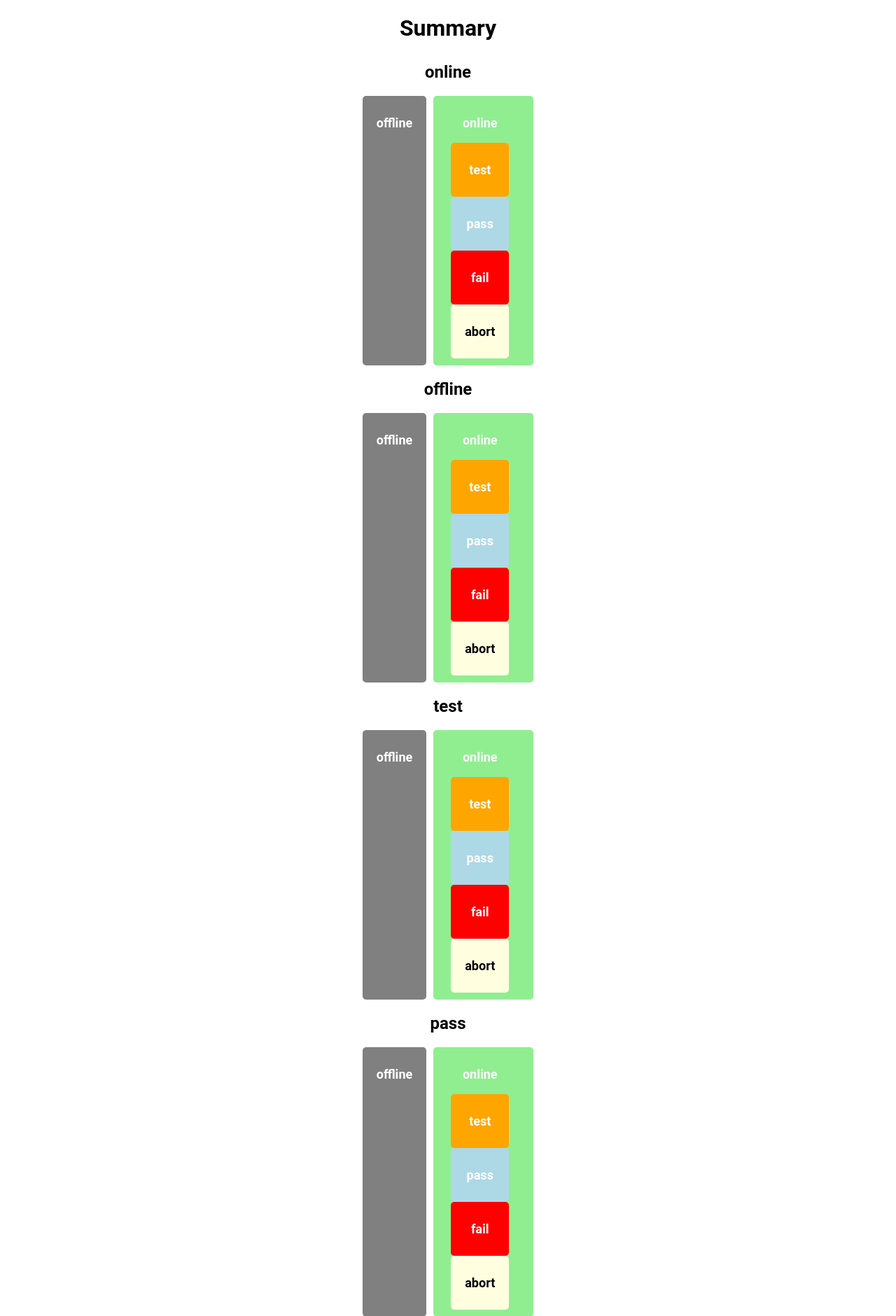
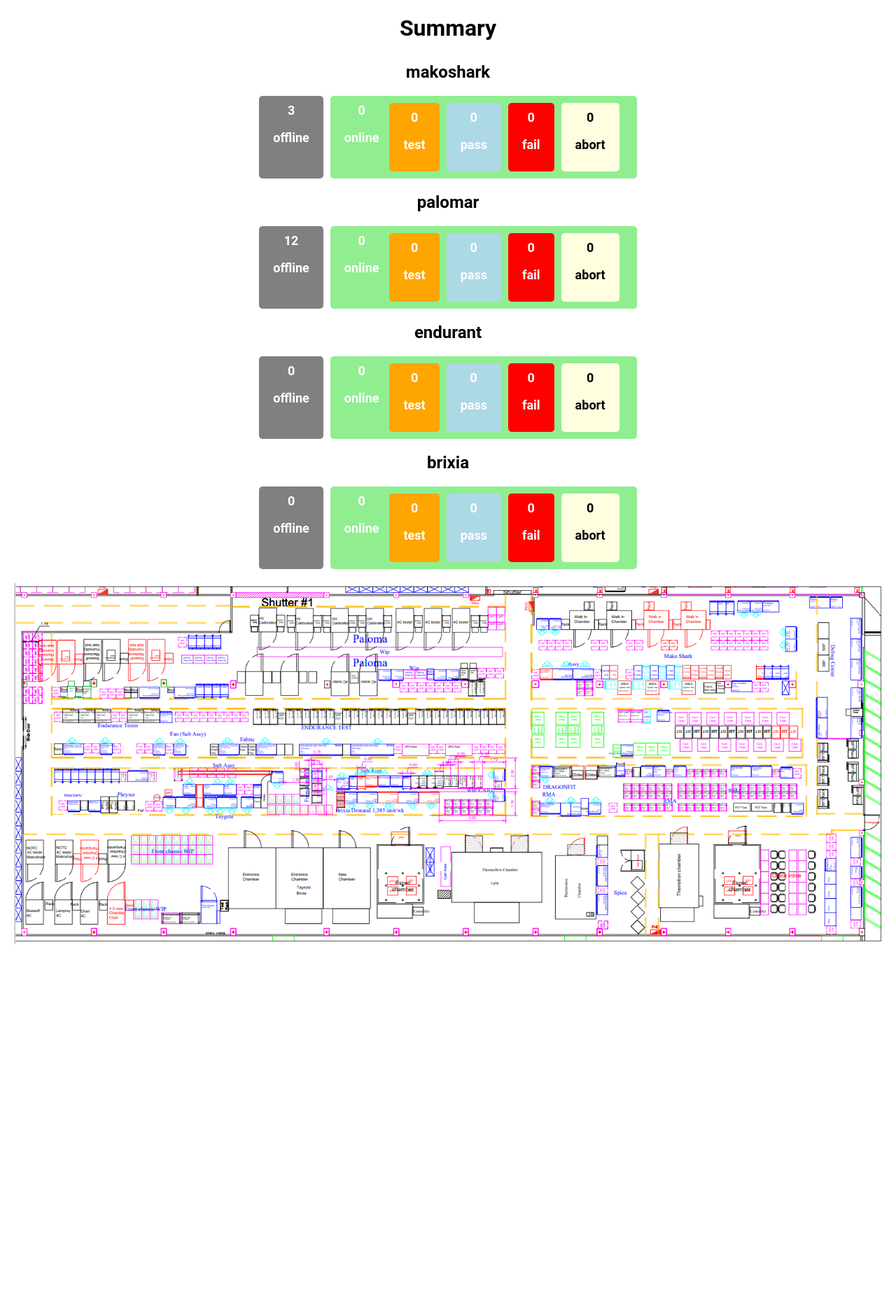
Before and after one commit to ArheaTee/Dashboard-CTH, a Flask app: page / in a window 1280 px wide. Shown: the part 66-1946 px from the top of the page at 70% size. After the commit the page ends 1415 px from the top, so only its background shows below. Run offline with Flask 3, Linux system fonts and the light colour scheme; data that the repository does not hold is empty; some libraries are stand-ins or nearby versions.

Commit message:
แยก pro duct ในหน้า home

```diff
--- a/app.py
+++ b/app.py
@@ -18,14 +18,14 @@ app.jinja_env.filters['remove_suffix'] = remove_suffix
 
 @app.route('/')
 def home():
-    all_data, offline_urls = fetch_data_from_urls()
-    summary = calculate_summary(all_data, offline_urls)
+    all_data = fetch_data_from_urls()
+    summary = calculate_summary(all_data)
     return render_template('index.html', summary=summary, data=all_data)
 
 @app.route('/realtime')
 def realtime():
-    all_data, offline_urls = fetch_data_from_urls()
-    summary = calculate_summary(all_data, offline_urls)
+    all_data = fetch_data_from_urls()
+    summary = calculate_summary(all_data)
     return render_template('realtime.html', data=all_data, summary=summary, urls_data=urls_data)
 
 @app.route('/history')
@@ -34,59 +34,54 @@ def history():
 
 def fetch_data_from_urls():
     all_data = {}
-    offline_urls = set(urls_data.keys())
-    for key, url in urls_data.items():
-        try:
-            response = requests.get(url, timeout=5)
-            response.raise_for_status()
-            data = response.json()
-            all_data[key] = [
-                {
-                    "id": station["station_id"],
-                    "station_name": station.get("station_name", "unknown"),
-                    "result": station.get("previous_process_plan_result", ""),
-                    "display": station.get("elapsed_seconds_for_display", "unknown"),
-                    "current_status": station.get("current_status"),
-                    "current_station_status": station.get("current_station_status"),
-                    "source": key,
-                }
-                for station in data
-            ]
-            data_with_timestamp = [
-                {**station_data, "timestamp": datetime.datetime.now()}
-                for station_data in all_data[key]
-            ]
-            save_data_to_mongo(mongo, {key: data_with_timestamp})
-            offline_urls.remove(key)
-        except requests.exceptions.RequestException as e:
-            all_data[key] = [{"error": str(e)}]
-    return all_data, offline_urls
+    for group, urls in urls_data.items():
+        all_data[group] = {}
+        for key, url in urls.items():
+            try:
+                response = requests.get(url, timeout=5)
+                response.raise_for_status()
+                data = response.json()
+                all_data[group][key] = [
+                    {
+                        "id": station["station_id"],
+                        "station_name": station.get("station_name", "unknown"),
+                        "result": station.get("previous_process_plan_result", ""),
+                        "display": station.get("elapsed_seconds_for_display", "unknown"),
+                        "current_status": station.get("current_status"),
+                        "current_station_status": station.get("current_station_status"),
+                        "source": key,
+                    }
+                    for station in data
+                ]
+                data_with_timestamp = [
+                    {**station_data, "timestamp": datetime.datetime.now()}
+                    for station_data in all_data[group][key]
+                ]
+                save_data_to_mongo(mongo, {key: data_with_timestamp})
+            except requests.exceptions.RequestException as e:
+                all_data[group][key] = [{"error": str(e)}]
+    return all_data
 
-def calculate_summary(data, offline_urls):
-    summary = {
-        "online": 0,
-        "offline": len(offline_urls),
-        "test": 0,
-        "pass": 0,
-        "fail": 0,
-        "abort": 0
-    }
+def calculate_summary(data):
+    summary = {group: {"online": 0, "offline": 0, "test": 0, "pass": 0, "fail": 0, "abort": 0} for group in urls_data}
 
-    for key, stations in data.items():
-        online = False
-        for station in stations:
-            if "error" not in station:
-                online = True
-                summary["test"] += 1
-                if station["result"] == "PASSED":
-                    summary["pass"] += 1
-                elif station["result"] == "FAILED":
-                    summary["fail"] += 1
-                elif station["result"] == "ABORTED":
-                    summary["abort"] += 1
-        if online:
-            summary["online"] += 1
-
+    for group, stations in data.items():
+        for key, station_data in stations.items():
+            online = False
+            for station in station_data:
+                if "error" not in station:
+                    online = True
+                    summary[group]["test"] += 1
+                    if station["result"] == "PASSED":
+                        summary[group]["pass"] += 1
+                    elif station["result"] == "FAILED":
+                        summary[group]["fail"] += 1
+                    elif station["result"] == "ABORTED":
+                        summary[group]["abort"] += 1
+            if online:
+                summary[group]["online"] += 1
+            else:
+                summary[group]["offline"] += 1
     return summary
 
 if __name__ == "__main__":
--- a/templates/index.html
+++ b/templates/index.html
@@ -31,6 +31,7 @@
   <div id="online" class="summary-item">
     <div class="online-text">{{ summary.online }}
           <p>online</p>
+    </div>
           <div id="test" class="summary-item">{{ summary.test }}
             <p>test</p>
           </div>
```
